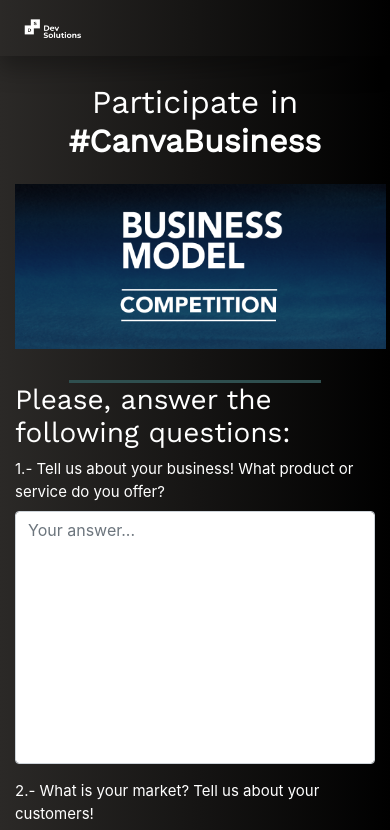
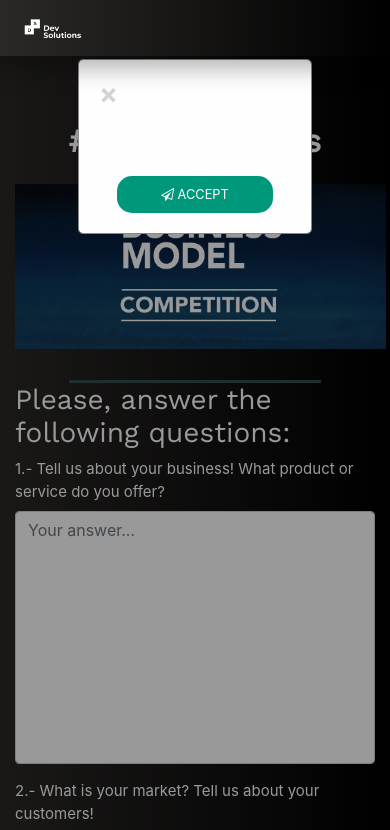
Before and after one commit to MarketingDevSolutions/win-with-us, a plain HTML site: page index.html in a window 390 px wide. Shown: the top 830 px of the page. Drawn offline with nearby package versions, Linux system fonts and the light colour scheme.

Commit message:
Responsive details

```diff
--- a/css/my-style.css
+++ b/css/my-style.css
@@ -113,7 +113,7 @@ video {
 
 
 .my-modal {
-	display: none;
+	display: block;
 	/* Hidden by default */
 	position: fixed;
 	/* Stay in place */
@@ -183,3 +183,16 @@ video {
 		margin-bottom: 1em;
 	 }
 }
+
+@media (max-width: 510px) {
+	.modal-content{
+		width: 60vw!important;
+		height: 45vw!important;
+	}
+
+	button{
+		display: block!important;
+	    margin-top: auto!important;
+	    width: 40vw!important;
+	}
+}
```
